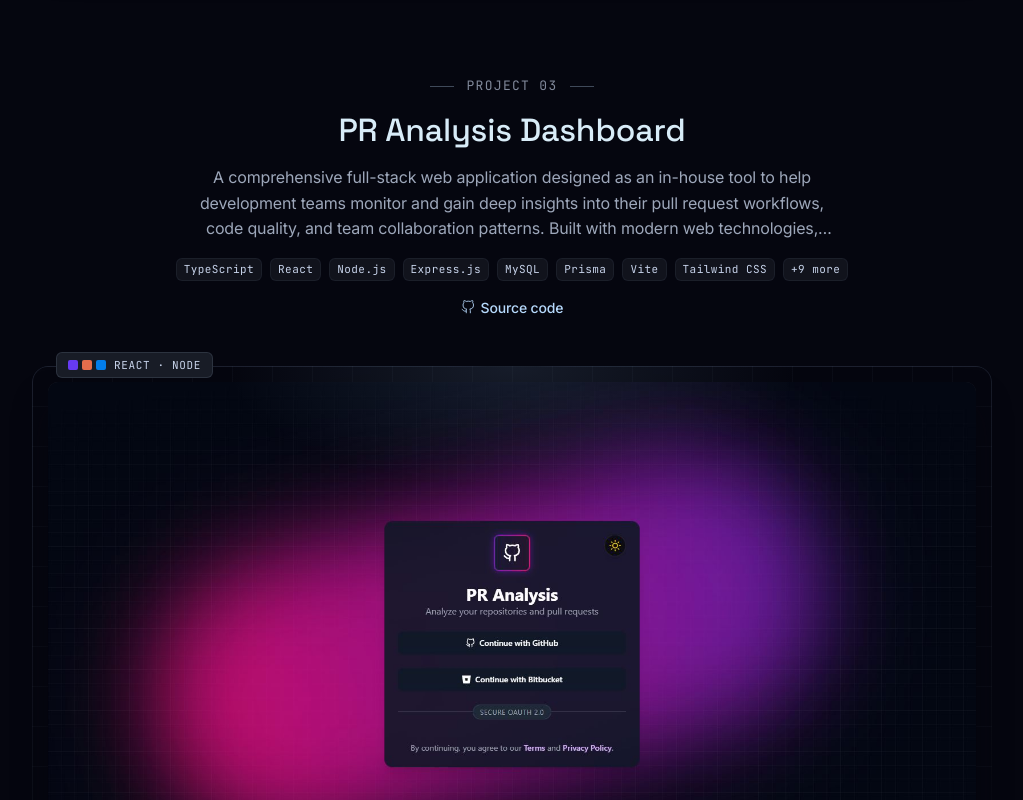
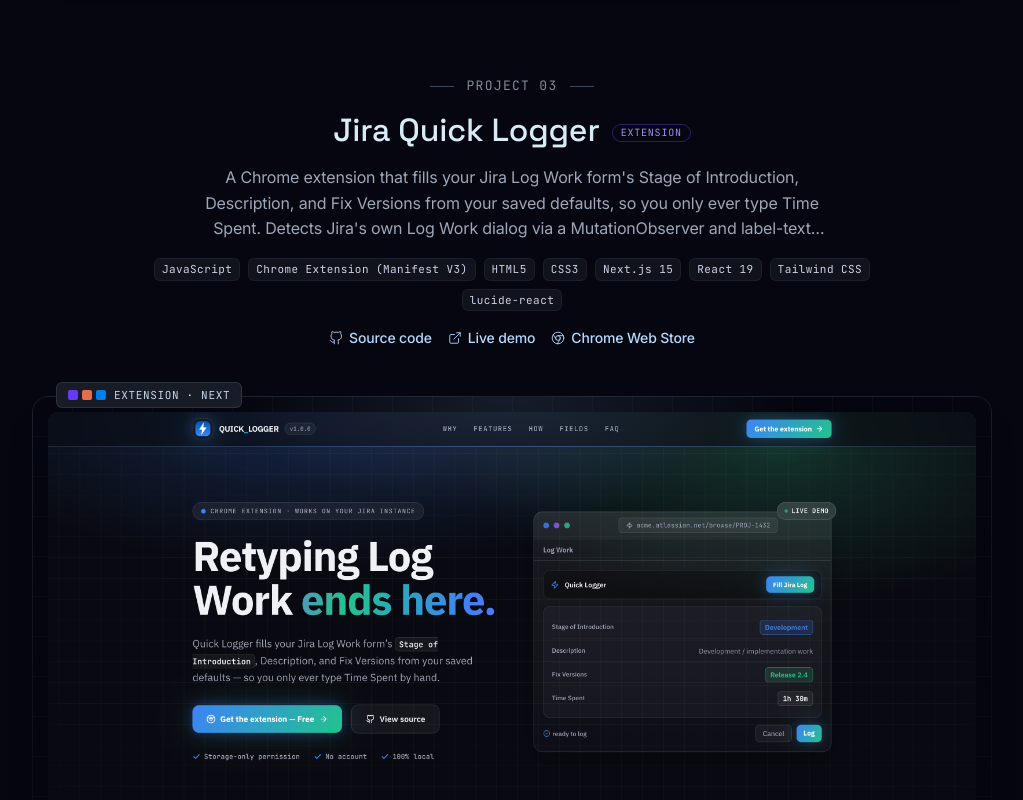
Before and after one commit to ammansoomro/amman-portfolio, a Next.js app: page / in a window 1280 px wide. Shown: the part 6020-6820 px from the top of the page, without its empty margins (128-1151 px from the left). Built offline with nearby package versions, Linux system fonts and the light colour scheme.

Commit message:
Add Jira Logger

```diff
--- a/src/data/projects.ts
+++ b/src/data/projects.ts
@@ -70,6 +70,29 @@
       "/works/Github-Defect-Marker-2.png",
       "/works/Github-Defect-Marker-3.png",
     ],
+    category: "extension",
+  },
+  {
+    title: "Jira Quick Logger",
+    description:
+      "A Chrome extension that fills your Jira Log Work form's Stage of Introduction, Description, and Fix Versions from your saved defaults, so you only ever type Time Spent. Detects Jira's own Log Work dialog via a MutationObserver and label-text matching — not brittle CSS classes — so it survives Jira version and theme differences, and re-runs on every DOM mutation to keep working across issue navigation and modal close/reopen. Supports multi-value Fix Versions across both native selects and chip-based pickers, and never touches Time Spent, validation, or submission — Jira's own form is left untouched. Defaults live only in chrome.storage.sync: no account, no network requests, no analytics. Toggle auto-fill anytime from the toolbar popup. Published on the Chrome Web Store, with a static marketing landing page built with Next.js 15 and Tailwind CSS.",
+    tags: ["Extension", "Next"],
+    technologies: [
+      "JavaScript",
+      "Chrome Extension (Manifest V3)",
+      "HTML5",
+      "CSS3",
+      "Next.js 15",
+      "React 19",
+      "Tailwind CSS",
+      "lucide-react",
+    ],
+    codeLink: "https://github.com/ammansoomro/jira-logger",
+    projectLink: "https://jira-logger-landing.vercel.app/",
+    storeLink:
+      "https://chromewebstore.google.com/detail/ihffbbpagemhcgomggjahhpondilabok",
+    cover: "/works/JIRA-Logger.png",
+    screenshots: ["/works/JIRA-Logger.png"],
     category: "extension",
   },
   {
```
Also changed, not shown: public/works/JIRA-Logger.png (added).
